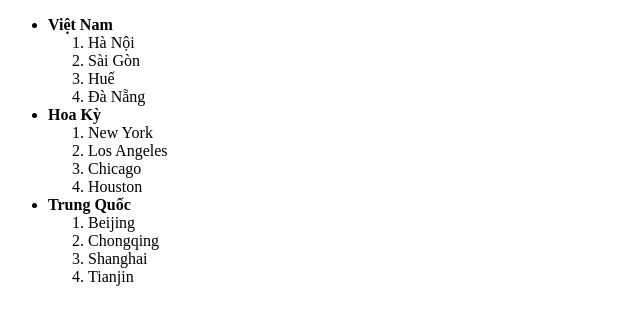
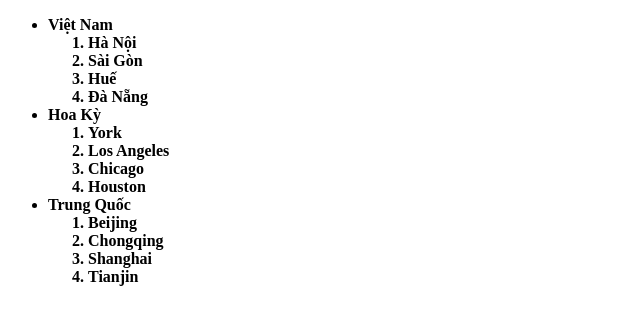
Before and after one commit to Thi1503/PF2306, a plain HTML site: page Day 03 - HTMl/homework/Bài tập/[Bài tập] Tạo danh sách.html in a window 1280 px wide. Shown: the whole page, without its empty margins (0-640 px from the left). Drawn offline with Linux system fonts and the light colour scheme.

Commit message:
Signed-off-by: Thi1503 <thile15032003@gmail.com>

```diff
--- a/Day 03 - HTMl/homework/Bài tập/[Bài tập] Tạo danh sách.html
+++ b/Day 03 - HTMl/homework/Bài tập/[Bài tập] Tạo danh sách.html
@@ -7,27 +7,29 @@
 </head>
 <body>
     <ul style="list-style-type: disc;">
-        <li><b>Việt Nam</b></li>
+        <b>
+        <li>Việt Nam</li>
         <ol type="1">
             <li>Hà Nội</li>
             <li>Sài Gòn</li>
             <li>Huế</li>
             <li>Đà Nẵng</li>
         </ol>
-        <li><b>Hoa Kỳ</b></li>
+        <li>Hoa Kỳ</li>
         <ol type="1">
-            <li>New York</li>
+            <li> York</li>
             <li>Los Angeles</li>
             <li>Chicago</li>
             <li>Houston</li>
         </ol>
-        <li><b>Trung Quốc</b></li>
-        <ol type="1">
+        <li>Trung Quốc</li>
+        <ol  type="1" >
             <li>Beijing</li>
             <li>Chongqing</li>
             <li>Shanghai</li>
             <li>Tianjin</li>
         </ol>
+        </b>
     </ul>
 </body>
 </html>
```
Also changed, not shown: Day 03 - HTMl/homework/Bài tập/[Bài tập] Tạo giao diện form đăng ký người dùng.html (added, +11 -0 lines).
